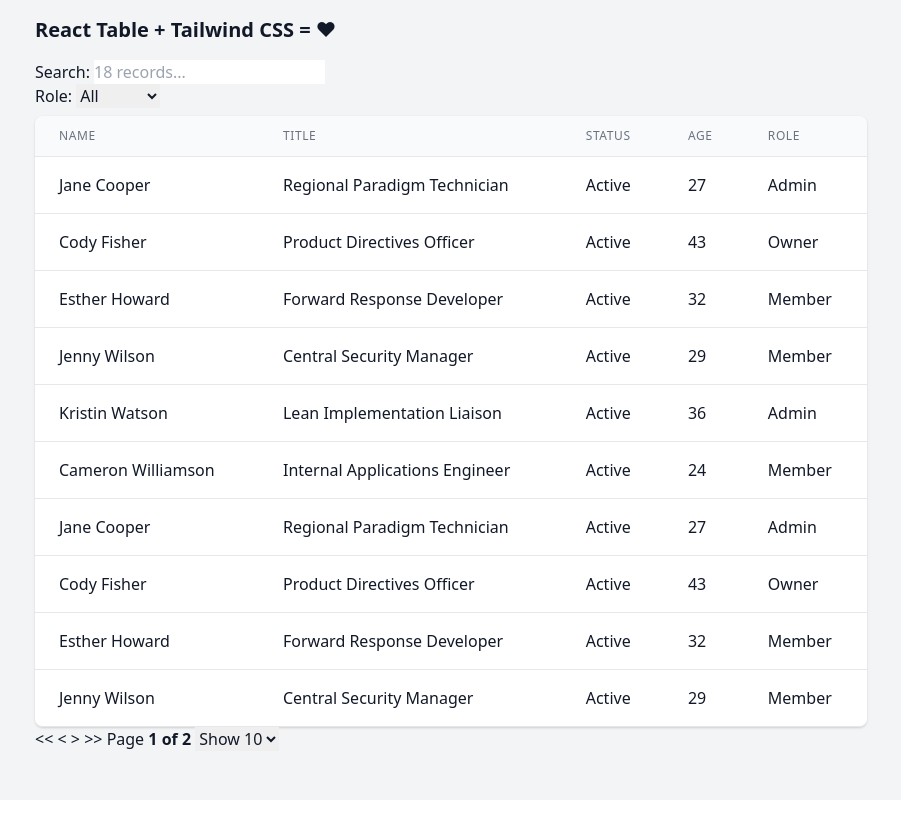
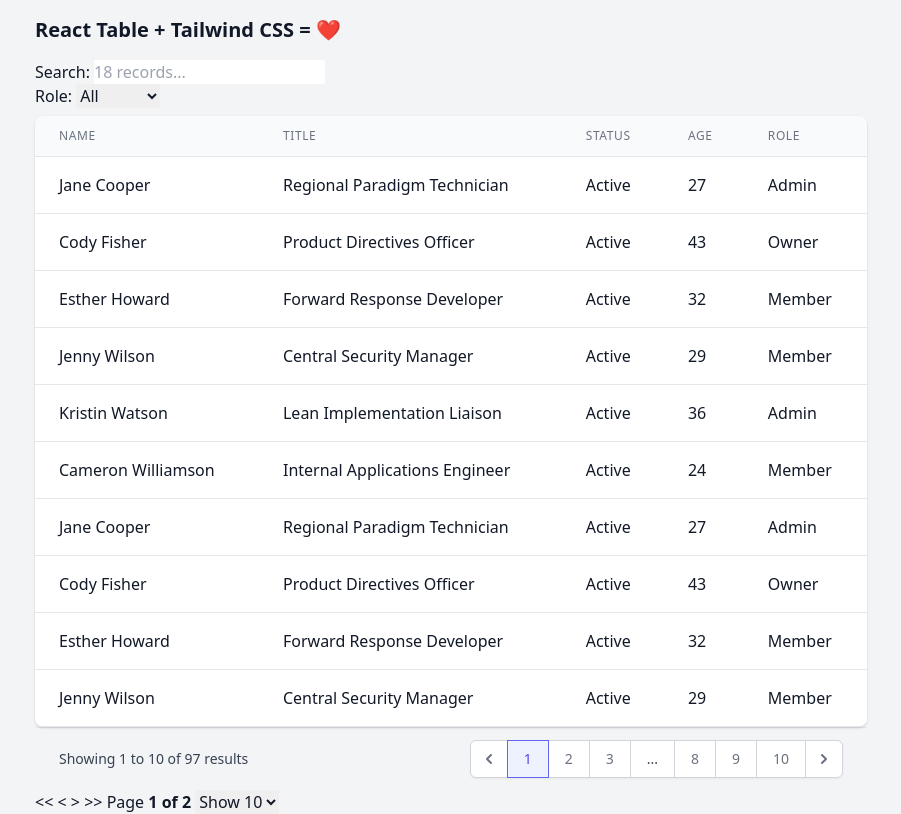
Before and after one commit to dhelarius/picknsend-web, a React (Vite) app: page / in a window 1280 px wide. Shown: the whole page, without its empty margins (189-1090 px from the left). Built offline with nearby package versions, Linux system fonts and the light colour scheme.

Commit message:
6_add_style_with_tailwindcss_part2

```diff
--- a/package.json
+++ b/package.json
@@ -7,6 +7,7 @@
     "serve": "vite preview"
   },
   "dependencies": {
+    "@heroicons/react": "^1.0.5",
     "react": "^17.0.2",
     "react-dom": "^17.0.2",
     "react-table": "^7.7.0",
--- a/src/App.jsx
+++ b/src/App.jsx
@@ -36,7 +36,7 @@ function App() {
     <div className="min-h-screen bg-gray-100 text-gray-900">
       <main className="max-w-4xl mx-auto px-4 sm:px-6 lg:px-8 pt-4">
         <div className="">
-          <h1 className="text-xl font-semibold">React Table + Tailwind CSS = ❤</h1>
+          <h1 className="text-xl font-semibold">React Table + Tailwind CSS = ❤️</h1>
         </div>
         <div className="mt-4">
           <Table columns={columns} data={data} />
--- /dev/null
+++ b/src/components/Button.jsx
@@ -0,0 +1,2 @@
+import React from "react";
+import { classNames } from "../shared/utils";
--- a/src/components/Table.jsx
+++ b/src/components/Table.jsx
@@ -1,6 +1,7 @@
 // src/Table.js
 import React from "react";
 import 'regenerator-runtime'
+import { ChevronLeftIcon, ChevronRightIcon } from "@heroicons/react/solid";
 import { useTable, useGlobalFilter, useAsyncDebounce, useFilters, useSortBy, usePagination } from "react-table";
 
 // Define a default UI for filtering
@@ -166,6 +167,95 @@ const Table = ({ columns, data }) => {
                 </div>
             </div>
         </div>
+
+        {/* PAGINATION V2 */}
+
+        <div className="bg-gray-100 px-4 py-3 flex items-center justify-between border-t border-gray-200 sm:px-6">
+      <div className="flex-1 flex justify-between sm:hidden">
+        <a
+          href="#"
+          className="relative inline-flex items-center px-4 py-2 border border-gray-300 text-sm font-medium rounded-md text-gray-700 bg-white hover:bg-gray-50"
+        >
+          Previous
+        </a>
+        <a
+          href="#"
+          className="ml-3 relative inline-flex items-center px-4 py-2 border border-gray-300 text-sm font-medium rounded-md text-gray-700 bg-white hover:bg-gray-50"
+        >
+          Next
+        </a>
+      </div>
+      <div className="hidden sm:flex-1 sm:flex sm:items-center sm:justify-between">
+        <div>
+          <p className="text-sm text-gray-700">
+            Showing <span className="font-medium">1</span> to <span className="font-medium">10</span> of{' '}
+            <span className="font-medium">97</span> results
+          </p>
+        </div>
+        <div>
+          <nav className="relative z-0 inline-flex rounded-md shadow-sm -space-x-px" aria-label="Pagination">
+            <a
+              href="#"
+              className="relative inline-flex items-center px-2 py-2 rounded-l-md border border-gray-300 bg-white text-sm font-medium text-gray-500 hover:bg-gray-50"
+            >
+              <span className="sr-only">Previous</span>
+              <ChevronLeftIcon className="h-5 w-5" aria-hidden="true" />
+            </a>
+            {/* Current: "z-10 bg-indigo-50 border-indigo-500 text-indigo-600", Default: "bg-white border-gray-300 text-gray-500 hover:bg-gray-50" */}
+            <a
+              href="#"
+              aria-current="page"
+              className="z-10 bg-indigo-50 border-indigo-500 text-indigo-600 relative inline-flex items-center px-4 py-2 border text-sm font-medium"
+            >
+              1
+            </a>
+            <a
+              href="#"
+              className="bg-white border-gray-300 text-gray-500 hover:bg-gray-50 relative inline-flex items-center px-4 py-2 border text-sm font-medium"
+            >
+              2
+            </a>
+            <a
+              href="#"
+              className="bg-white border-gray-300 text-gray-500 hover:bg-gray-50 hidden md:inline-flex relative items-center px-4 py-2 border text-sm font-medium"
+            >
+              3
+            </a>
+            <span className="relative inline-flex items-center px-4 py-2 border border-gray-300 bg-white text-sm font-medium text-gray-700">
+              ...
+            </span>
+            <a
+              href="#"
+              className="bg-white border-gray-300 text-gray-500 hover:bg-gray-50 hidden md:inline-flex relative items-center px-4 py-2 border text-sm font-medium"
+            >
+              8
+            </a>
+            <a
+              href="#"
+              className="bg-white border-gray-300 text-gray-500 hover:bg-gray-50 relative inline-flex items-center px-4 py-2 border text-sm font-medium"
+            >
+              9
+            </a>
+            <a
+              href="#"
+              className="bg-white border-gray-300 text-gray-500 hover:bg-gray-50 relative inline-flex items-center px-4 py-2 border text-sm font-medium"
+            >
+              10
+            </a>
+            <a
+              href="#"
+              className="relative inline-flex items-center px-2 py-2 rounded-r-md border border-gray-300 bg-white text-sm font-medium text-gray-500 hover:bg-gray-50"
+            >
+              <span className="sr-only">Next</span>
+              <ChevronRightIcon className="h-5 w-5" aria-hidden="true" />
+            </a>
+          </nav>
+        </div>
+      </div>
+    </div>
+
+        {/* END PAAGINATION V2 */}
+
         {/* PAGINATION */}
         <div className="pagination">
         <button onClick={() => gotoPage(0)} disabled={!canPreviousPage}>
--- /dev/null
+++ b/src/shared/utils.js
@@ -0,0 +1,3 @@
+export function classNames(...classes) {
+    return classes.filter(Boolean).join(" ");
+}
```
Also changed, not shown: 1 other file (tests, documents, lock files or other folders).
